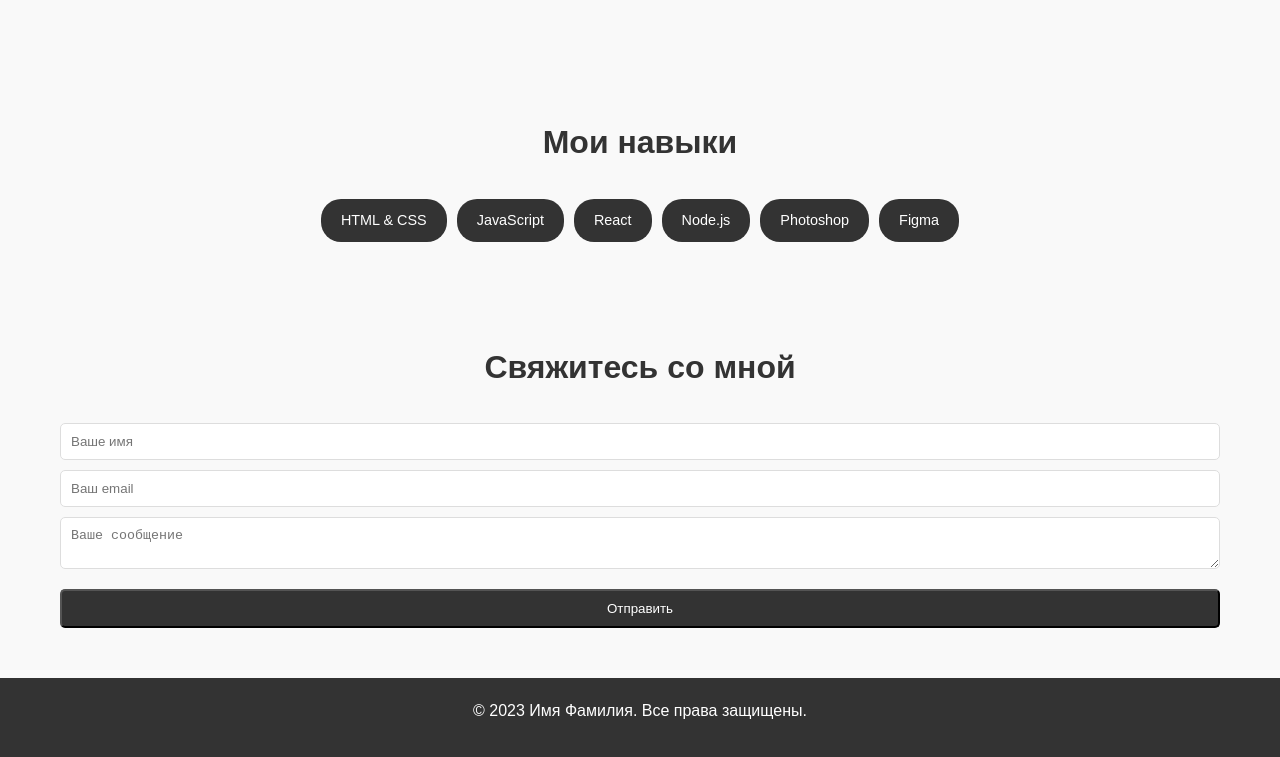
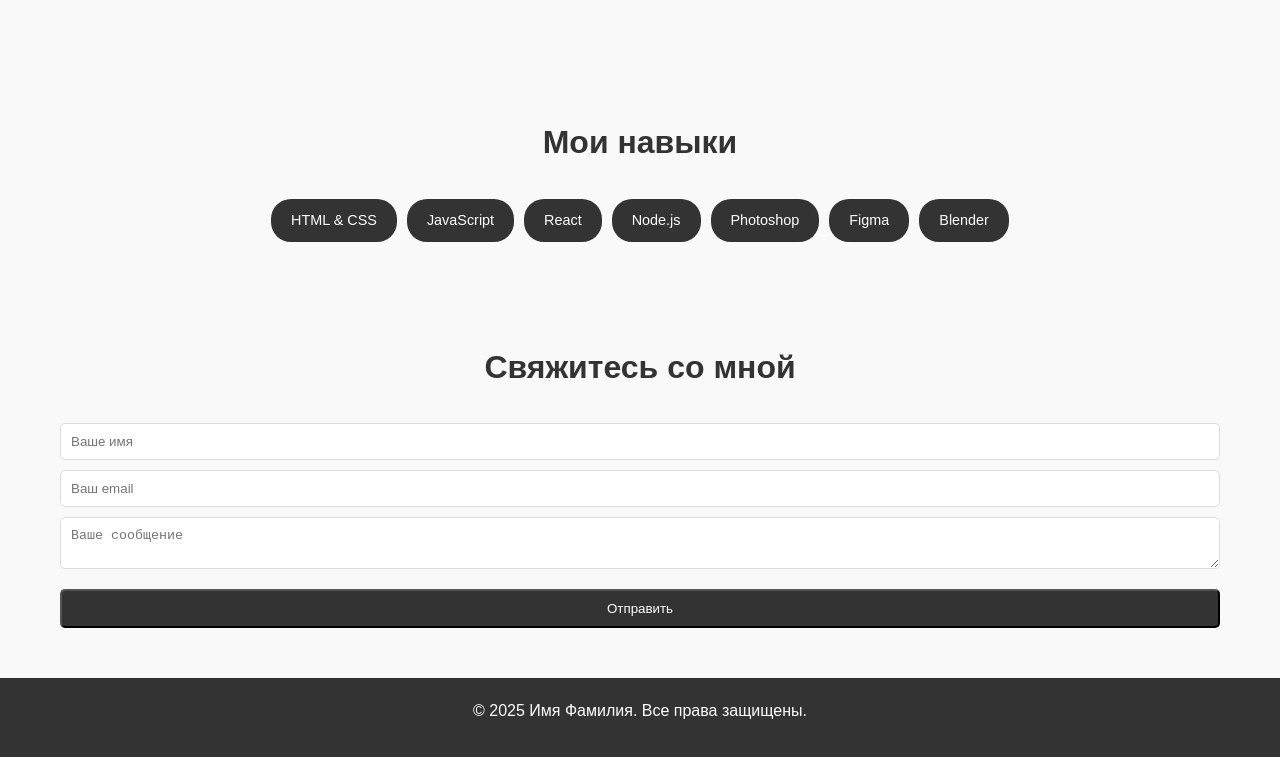
Before and after one commit to Rayness/Portfolio, a plain HTML site: page index.html in a window 1280 px wide. Shown: the part 1069-1826 px from the top of the page. Drawn offline with Linux system fonts and the light colour scheme.

Commit message:
change 2023 for 2025 year

```diff
--- a/index.html
+++ b/index.html
@@ -123,6 +123,7 @@
                     <li>Node.js</li>
                     <li>Photoshop</li>
                     <li>Figma</li>
+                    <li>Blender</li>
                 </ul>
             </div>
         </section>
@@ -144,10 +145,9 @@
     <!-- Подвал -->
     <footer class="footer">
         <div class="container">
-            <p>&copy; 2023 Имя Фамилия. Все права защищены.</p>
+            <p>&copy; 2025 Имя Фамилия. Все права защищены.</p>
             <div class="social-links">
                 <a href="https://github.com/Rayness" target="_blank">GitHub</a>
-                <a href="#">Email</a>
             </div>
         </div>
     </footer>
```
